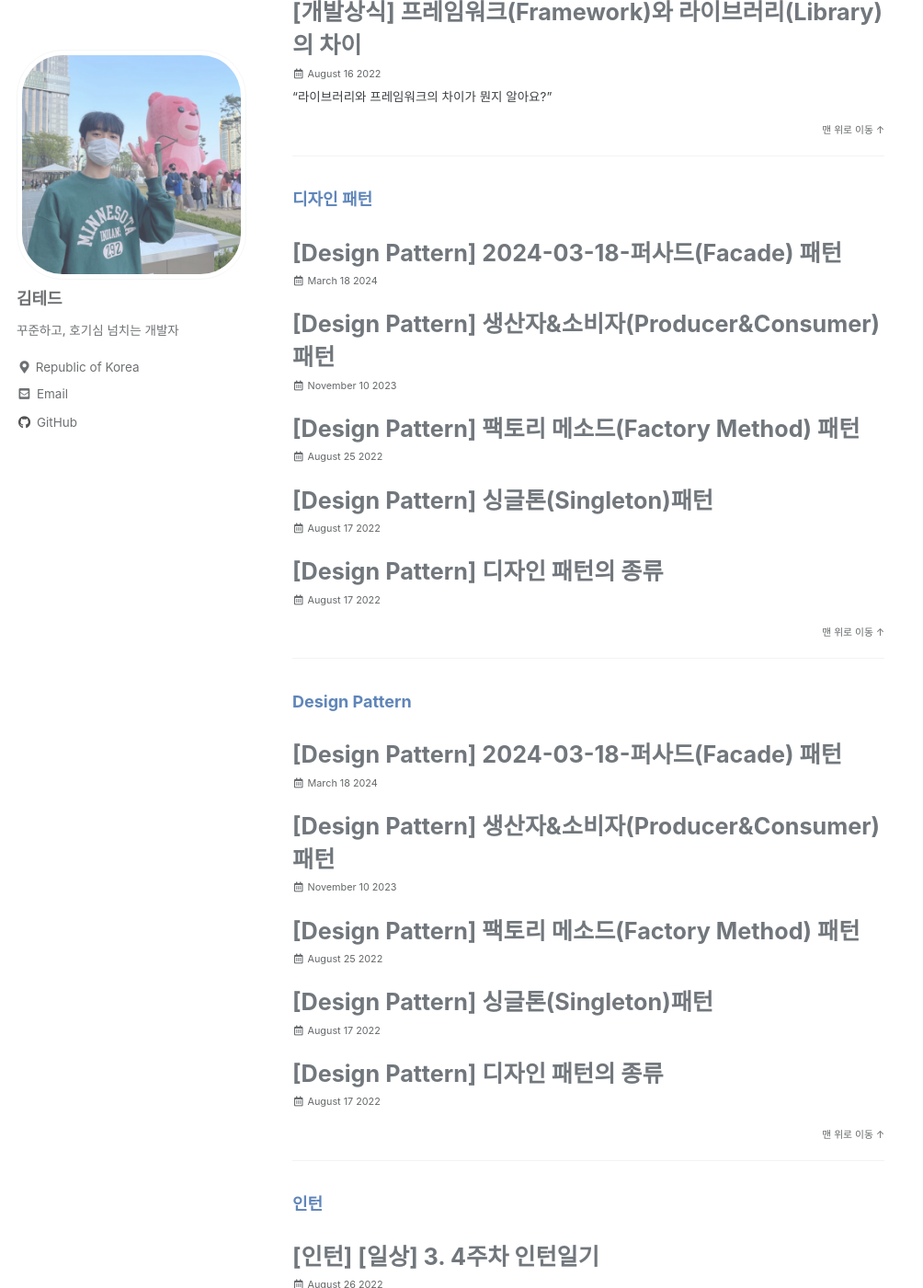
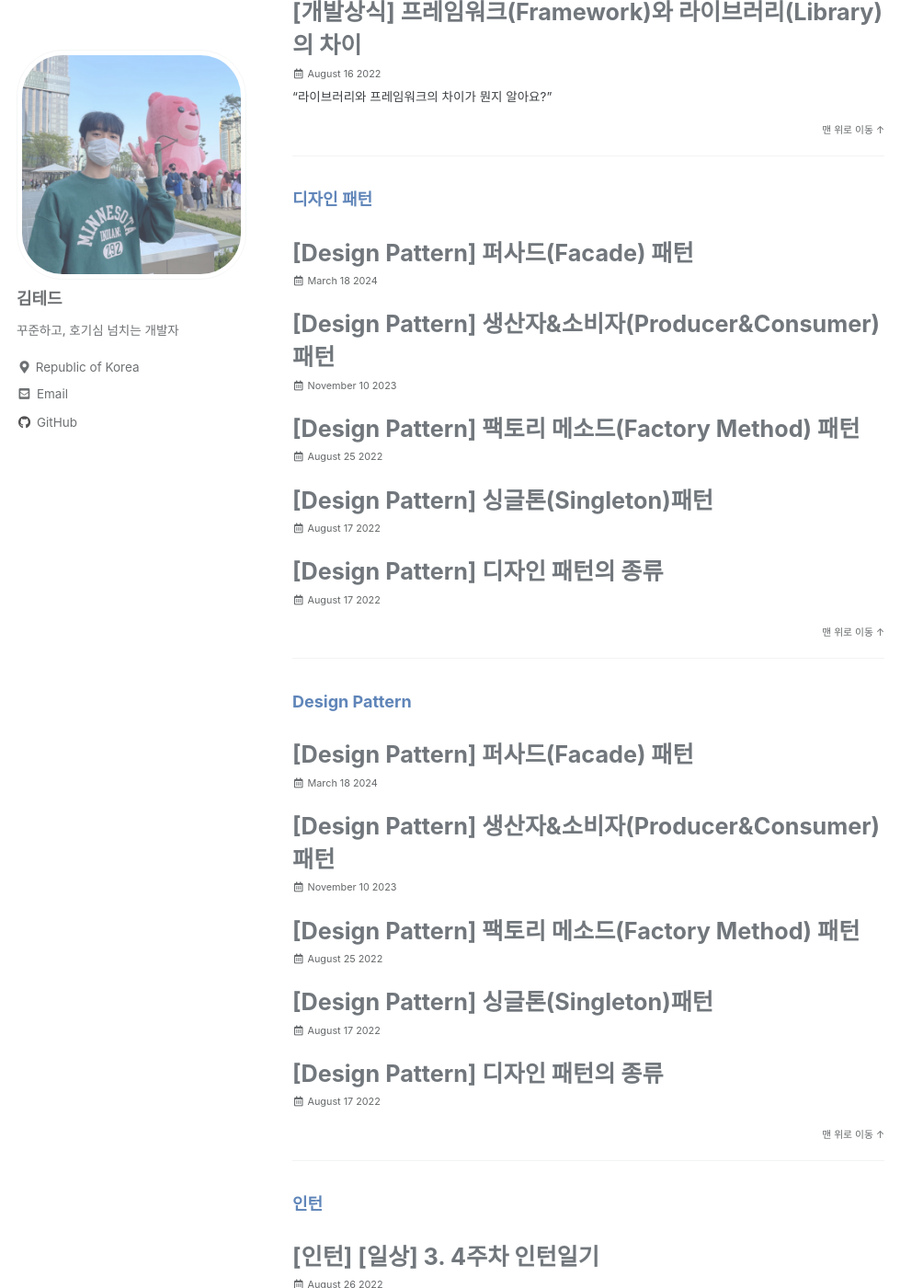
Before and after one commit to idkim97/idkim97.github.io, a Jekyll site: the page built from _pages/tag-archive.md, in a window 1280 px wide and 1400 px high, scrolled down 24946 px. Shown: the whole window at 92% size, without its empty margins (0-1004 px from the left). Built offline with Jekyll 4.4.1, drawn with Linux system fonts in a browser that asks for light colours; cached includes are drawn as plain includes; some web fonts are replaced; some of the changed text lies outside the part shown.

Commit message:
Update 2024-03-18-퍼사드(Facade) 패턴.md

```diff
--- a/_posts/2024-03-18-퍼사드(Facade) 패턴.md
+++ b/_posts/2024-03-18-퍼사드(Facade) 패턴.md
@@ -1,7 +1,7 @@
 ---
 permalink: /2024-03-18-퍼사드(Facade) 패턴/
 published: true
-title: "[Design Pattern] 2024-03-18-퍼사드(Facade) 패턴 "
+title: "[Design Pattern] 퍼사드(Facade) 패턴 "
 date: 2024-03-18 18:00:00
 toc: true
 toc_sticky: true
@@ -37,15 +37,15 @@ tags:
 
 1. **Facade**
 
-	클라이언트와 내부 시스템 간의 중간 계층으로 작용하는 인터페이스를 제공한다. 복잡한 서브 시스템에 대한 단순한 메소드들로 구성된다.
+    클라이언트와 내부 시스템 간의 중간 계층으로 작용하는 인터페이스를 제공한다. 복잡한 서브 시스템에 대한 단순한 메소드들로 구성된다.
 
 2. **Subsystem Classes**
 
-	퍼사드 클래스에 의해 감싸지는 복잡한 서브시스템의 클래스들을 의미한다. 이 클래스들이 시스템의 핵심 로직을 구현한다.
+    퍼사드 클래스에 의해 감싸지는 복잡한 서브시스템의 클래스들을 의미한다. 이 클래스들이 시스템의 핵심 로직을 구현한다.
 
 3. **Client**
 
-	Facade를 사용하여 복잡한 시스템을 간편하게 사용하는 클라이언트이다.
+    Facade를 사용하여 복잡한 시스템을 간편하게 사용하는 클라이언트이다.
 
 <br><Br><br><Br>
 
@@ -127,15 +127,15 @@ class Application is
 
 1. **단순한 인터페이스 제공**
 
-	복잡한 시스템에 대해 단순한 인터페이스를 제공하여 클라이언트가 시스템의 내부 동작을 이해할 필요 없이 사용할 수 있다.
+    복잡한 시스템에 대해 단순한 인터페이스를 제공하여 클라이언트가 시스템의 내부 동작을 이해할 필요 없이 사용할 수 있다.
 
 2. **시스템 간의 의존성 낮춤**
 
-	Facade 패턴은 시스템의 내부 구조를 숨기기 때문에, 시스템 간의 의존성을 줄여서 시스템을 변경하거나 유지보수 하기 쉽게 만든다.
+    Facade 패턴은 시스템의 내부 구조를 숨기기 때문에, 시스템 간의 의존성을 줄여서 시스템을 변경하거나 유지보수 하기 쉽게 만든다.
 
 3. **구조적 복잡성 감소**
 
-	복잡한 시스템을 여러 개의 간단한 서브시스템으로 분할하고, 이를 Facade를 통해 조합함으로써 구조적 복잡성을 줄일 수 있다.
+    복잡한 시스템을 여러 개의 간단한 서브시스템으로 분할하고, 이를 Facade를 통해 조합함으로써 구조적 복잡성을 줄일 수 있다.
 
 <br><br><br><br>
 
@@ -144,7 +144,7 @@ class Application is
 
 1. **라이브러리의 사용**
 
-	자주 사용하는 기능을 라이브러리로 제공할 때, 라이브러리 내부의 복잡한 기능을 Facade를 통해 단순화하여 사용자가 쉽게 사용할 수 있게 한다.
+    자주 사용하는 기능을 라이브러리로 제공할 때, 라이브러리 내부의 복잡한 기능을 Facade를 통해 단순화하여 사용자가 쉽게 사용할 수 있게 한다.
 
 <br>
 
```
